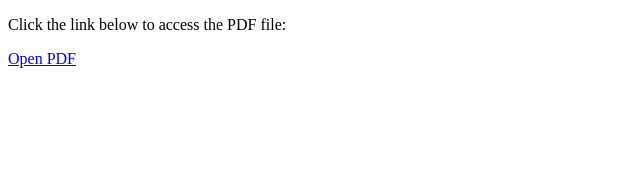
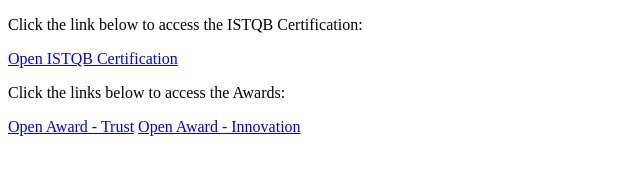
Before and after one commit to hariprasathvs/certifications, a plain HTML site: page index.html in a window 1280 px wide. Shown: the whole page, without its empty margins (0-640 px from the left). Drawn offline with Linux system fonts and the light colour scheme.

Commit message:
Update index.html

```diff
--- a/index.html
+++ b/index.html
@@ -4,7 +4,10 @@
     <title>My Website</title>
 </head>
 <body>
-    <p>Click the link below to access the PDF file:</p>
-    <a href="CTFL-117299India-HariPrasathVS-r1.pdf">Open PDF</a>
+    <p>Click the link below to access the ISTQB Certification:</p>
+    <a href="CTFL-117299India-HariPrasathVS-r1.pdf">Open ISTQB Certification</a>
+    <p>Click the links below to access the Awards:</p>
+    <a href="Hari Prasath_Exemplar Award - Trust..pdf">Open Award - Trust</a>
+    <a href="Hari Prasath_Exemplar Award - Innovation.pdf">Open Award - Innovation</a>
 </body>
 </html>
```
